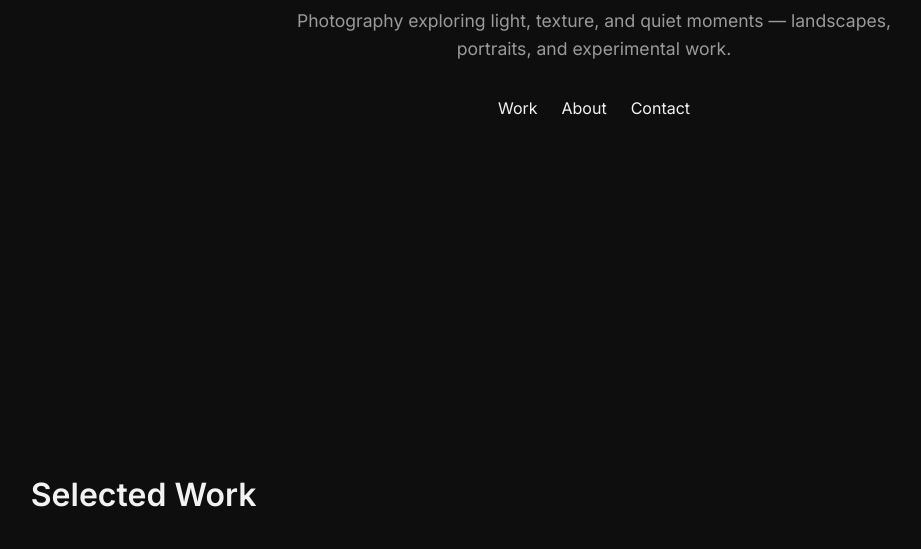
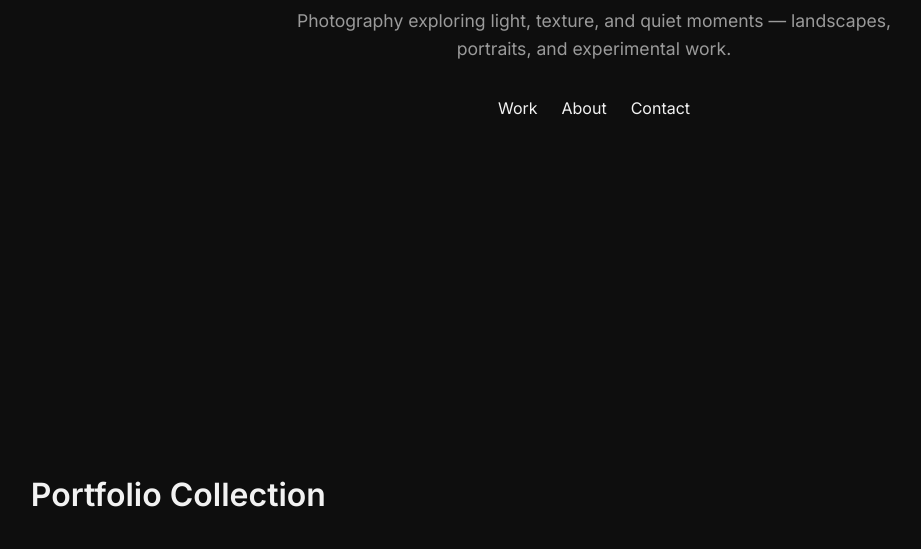
Before and after one commit to allen-finger/allen-finger.github.io, a plain HTML site: page index.html in a window 1280 px wide. Shown: the part 395-944 px from the top of the page, without its empty margins (46-967 px from the left). Drawn offline with Linux system fonts and the light colour scheme.

Commit message:
Update index.html

```diff
--- a/index.html
+++ b/index.html
@@ -194,7 +194,7 @@
   </header>
 
   <section id="work">
-    <h2>Selected Work</h2>
+    <h2>Portfolio Collection</h2>
     <div class="gallery" id="gallery"></div>
   </section>
 
```
